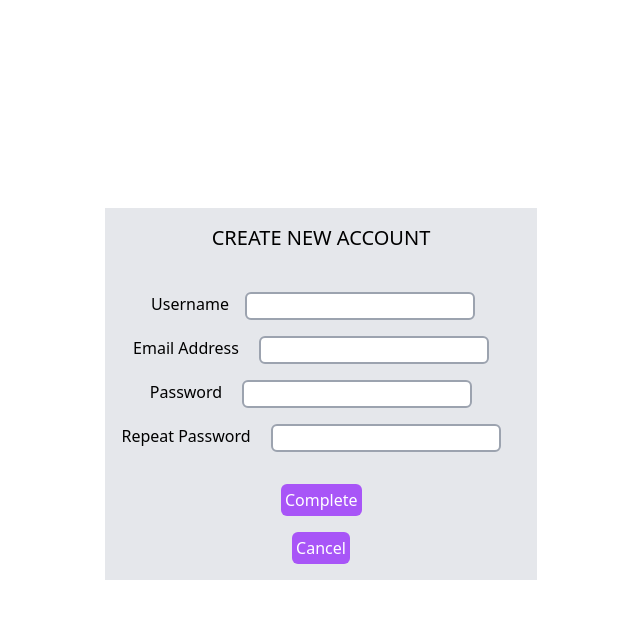
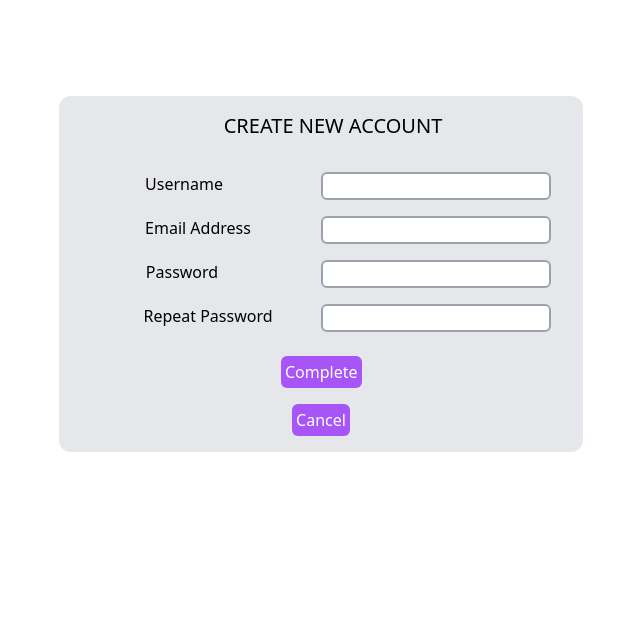
Before and after one commit to cocomelonjuice/GShop, a React (Vite) app: page /authentication/SignUpForm in a window 1280 px wide. Shown: the top 618 px of the page, without its empty margins (319-959 px from the left). Built offline with nearby package versions, Linux system fonts and the light colour scheme.

Commit message:
update LoginForm, SignUpForm components

```diff
--- a/src/authentication/LoginForm.jsx
+++ b/src/authentication/LoginForm.jsx
@@ -29,7 +29,7 @@ const LoginForm = () => {
 
   return (
     <>
-        <form onSubmit={handleSubmit} className='bg-gray-200 mt-52 flex flex-col gap-4 p-4 max-w-fit m-auto'> {/*flex justify-center items-center mx-24 my-48  */} {/*grid place-content-center m-auto w-1/2 h-1/2  */}
+        <form onSubmit={handleSubmit} className='bg-gray-200 rounded-xl mt-52 flex flex-col gap-4 p-4 max-w-fit m-auto'> {/*flex justify-center items-center mx-24 my-48  */} {/*grid place-content-center m-auto w-1/2 h-1/2  */}
             <h1 className='text-xl mb-6'>
               Sign in to ShopG
             </h1>
@@ -48,7 +48,7 @@ const LoginForm = () => {
 
         </form>
 
-        <button onClick={handleNavigate}>New here ? Create account.</button>
+        <button className='underline' onClick={handleNavigate}>New here ? Create an account.</button>
     </>
   )
 }
--- a/src/authentication/SignUpForm.jsx
+++ b/src/authentication/SignUpForm.jsx
@@ -24,35 +24,41 @@ function SignUpForm (){
 
   return (
     <>
-      <form onSubmit={handleSubmit(onSubmit)} className='bg-gray-200 mt-52 flex flex-col gap-4 p-4 max-w-fit m-auto'>
+      <form onSubmit={handleSubmit(onSubmit)} className='bg-gray-200 mt-24 rounded-xl flex flex-col justify-between gap-2 p-4 max-w-fit m-auto'>
 
-            <h1 className='text-xl mb-6'>
-            CREATE NEW ACCOUNT
-            </h1>
+            <h1 className='text-xl mb-6 ml-6'>CREATE NEW ACCOUNT</h1>
 
-            <div className='flex flex-row m-auto gap-4'>
-                <h1>Username</h1>
-                <input type="text" id="userName" {...register("userName", {required: "This field is required"})}  className='text-gray-600 italic border-gray-400 border-2 rounded-md '/>
-                <p className="text-red-500">{errors.userName?.message}</p>
+            <div className='grid grid-cols-2'>
+              <div className='flex gap-5 flex-col'>
+                  <h1 className="mr-7">Username</h1>
+                  <h1>Email Address</h1>
+                  <h1 className="mr-8">Password</h1>
+                  <h1 className="ml-5">Repeat Password</h1>
               </div>
 
-            <div className='flex flex-row m-auto gap-5'>
-                <h1>Email Address</h1>
-                <input type="email" id="email" {...register("email", {required: "This field is required", pattern:{ value: /\S+@\S+\.\S+/, message: "Enter valid email address"}})} className="text-gray-600 italic  border-gray-400 border-2  rounded-md" /> {/*regex email validation */}
-                <p className="text-red-500">{errors.email?.message}</p>
+              <div className='flex flex-col gap-4 '>
+                  <div className='flex gap-4'>
+                    <input type="text" id="userName" {...register("userName", {required: "This field is required"})}  className='text-gray-600 italic border-gray-400 border-2 rounded-md '/>
+                    <p className="text-red-600">{errors.userName?.message}</p>
                   </div>
 
-            <div className='flex flex-row m-auto gap-5'>
-                <h1>Password</h1>
-                <input type="password" id="password" {...register("password", {required: "This field is required", minLength: { value:8, message: "Minimum 8 characters"}})} className="text-gray-600 italic  border-gray-400 border-2  rounded-md" />
-            <p className="text-red-500">{errors.password?.message}</p>
+                  <div className='flex gap-4'>
+                    <input type="email" id="email" {...register("email", {required: "This field is required", pattern:{ value: /\S+@\S+\.\S+/, message: "Enter valid email address"}})} className="text-gray-600 italic  border-gray-400 border-2  rounded-md" /> {/*regex email validation */}
+                    <p className="text-red-600">{errors.email?.message}</p>
                   </div>
 
-            <div className='flex flex-row m-auto gap-5'>
-                <h1>Repeat Password</h1>
+                  <div className='flex gap-4'>
+                    <input type="password" id="password" {...register("password", {required: "This field is required", minLength: { value:8, message: "Minimum 8 characters"}})} className="text-gray-600 italic  border-gray-400 border-2  rounded-md" />
+                    <p className="text-red-600">{errors.password?.message}</p>
+                  </div>
+
+                  <div className='flex gap-4'>
                     <input type="password"  id="passwordConfirm" {...register("passwordConfirm", {required: "This field is required",validate:(value)=>value===getValues().password||"Passwords do not match" })} className="text-gray-600 italic  border-gray-400 border-2  rounded-md" />
-                <p className="text-red-500">{errors.passwordConfirm?.message}</p>
+                    <p className="text-red-600">{errors.passwordConfirm?.message}</p>
                   </div>
+              </div>
+            </div>
+
 
             <div className="flex flex-col max-w-20 m-auto gap-0 ">
               <button type="submit" className='text-white bg-purple-500 max-w-fit m-auto p-1 rounded-md mt-4'>Complete</button>
```
Lines whose indentation alone changed are shown as unchanged.
